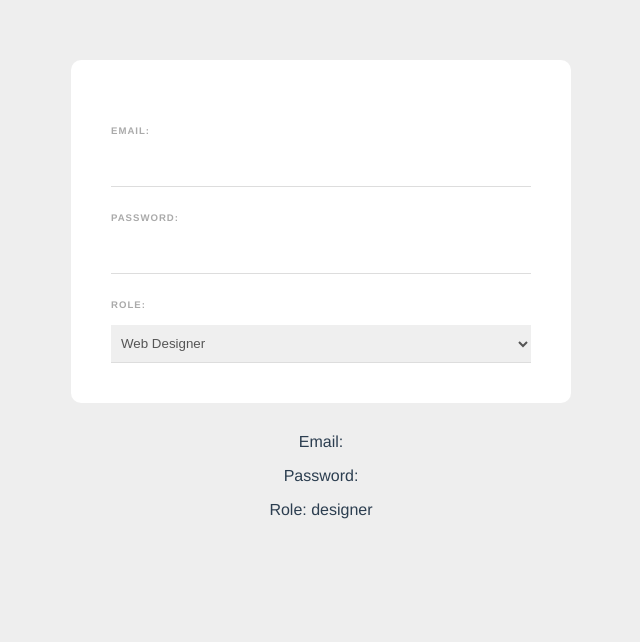
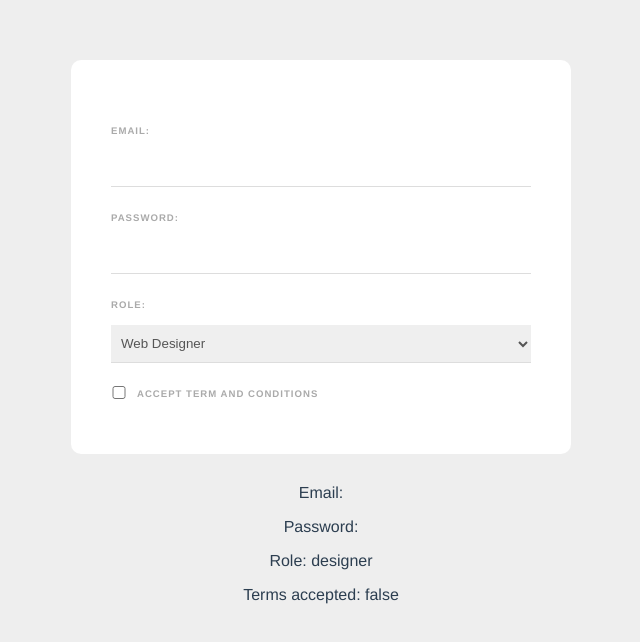
Before and after one commit to krahman80/vue-playground, a Vue app: page / in a window 1280 px wide. Shown: the top 642 px of the page, without its empty margins (319-959 px from the left). Built offline with nearby package versions, Linux system fonts and the light colour scheme.

Commit message:
Checkboxes

```diff
--- a/src/components/SignupForm.vue
+++ b/src/components/SignupForm.vue
@@ -11,10 +11,31 @@
             <option value="developer">Web Developer</option>
             <option value="designer">Web Designer</option>
         </select>
+
+        <div class="terms">
+            <input type="checkbox" v-model="terms" required>
+            <label>Accept term and conditions</label>
+        </div>
+
+        <!-- <div>
+            <input type="checkbox" value="shaun" v-model="names">
+            <label>Shaun</label>
+        </div>
+        <div>
+            <input type="checkbox" value="yoshi" v-model="names">
+            <label>Yoshi</label>
+        </div>
+        <div>
+            <input type="checkbox" value="mario" v-model="names">
+            <label>Mario</label>
+        </div> -->
+
     </form>
     <p>Email: {{ email }} </p>
     <p>Password: {{ password }}</p>
     <p>Role: {{ role }}</p>
+    <p>Terms accepted: {{ terms }}</p>
+    <!-- <p>Names: {{ names }}</p> -->
 </template>
 
 <script>
@@ -23,7 +44,9 @@
         return {
             email: '',
             password: '',
-            role: 'designer'
+            role: 'designer',
+            terms: false,
+            // names: []
         }
     }
 }
@@ -56,4 +79,11 @@
     border-bottom: 1px solid #ddd;
     color: #555;
   }
+  input[type="checkbox"] {
+    display: inline-block;
+    width: 16px;
+    margin: 0 10px 0 0;
+    position: relative;
+    top: 2px;
+  }
 </style>
```
